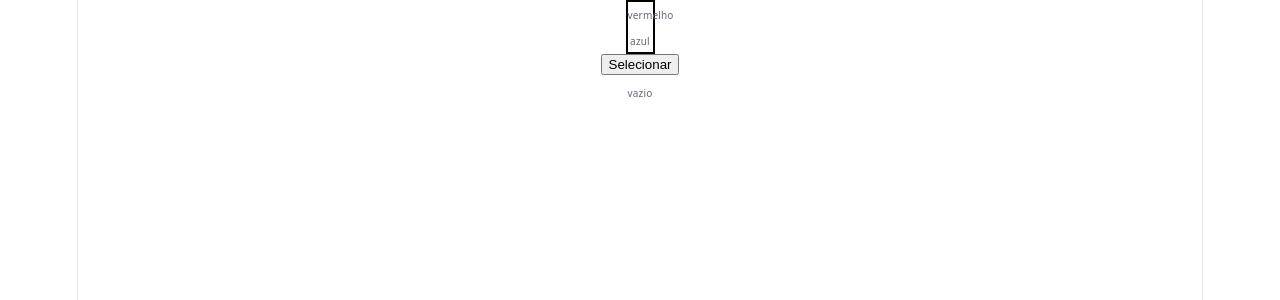
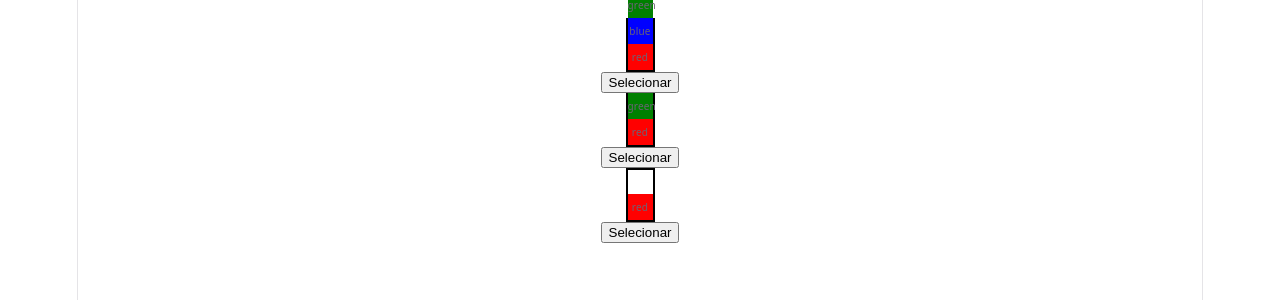
Before and after one commit to ufjf-dcc207/ufjf-dcc207-2026-3-a-atv10-mateussalamargo, a React (Vite) app: page / in a window 1280 px wide. Shown: the top 300 px of the page. Built offline with nearby package versions, Linux system fonts and the light colour scheme.

Commit message:
Tentativa de desenhar a garrafa na tela

```diff
--- a/src/App.tsx
+++ b/src/App.tsx
@@ -4,20 +4,20 @@ import type { GarrafaType } from './Types'
 
 const grupo:Array<GarrafaType> = [
   {
-    cores: ["vermelho","azul","verde","vazio"]
+    cores: ["red","blue","green",""]
   },
   {
-    cores: ["vermelho","verde","vazio","vazio"]
+    cores: ["red","green","",""]
   },
   {
-    cores: ["vermelho","vazio","vazio","vazio"]
+    cores: ["red","","",""]
   },
 ]
 
 export default function App() {
   return (
     <>
-      <Garrafa cores={["vermelho","azul","verde","vazio"]}/>
+      <dl>{grupo.map(cores => <Garrafa cores={cores}/>)}</dl>
     </>
   )
 }
--- a/src/Garrafa.css
+++ b/src/Garrafa.css
@@ -1,6 +1,6 @@
 .cores {
     display: flex;
-    flex-direction: column;
+    flex-direction: column-reverse;
     border: 2px black solid;
     width: 25px;
     height: 50px;
@@ -16,3 +16,15 @@
 p {
     font-size: 10px;
 }
+
+.red {
+    background-color: red;
+}
+
+.blue {
+    background-color: blue;
+}
+
+.green {
+    background-color: green;
+}
--- a/src/Garrafa.tsx
+++ b/src/Garrafa.tsx
@@ -2,7 +2,7 @@ import type { GarrafaType } from "./Types"
 import './Garrafa.css'
 
 type GarrafaProps = {
-    cores: Array<String>;
+    cores: GarrafaType;
 }
 
 export default function Garrafa({cores}:GarrafaProps) {
@@ -10,7 +10,7 @@ export default function Garrafa({cores}:GarrafaProps) {
         <>
             <div className="garrafa">
                 <div className="cores">
-                    {cores.map(cor => <p>{cor}</p>)}
+                    {cores.cores.map(cor => <p className={cor}>{cor}</p>)}
                 </div>
                 <button className="botao">Selecionar</button>
             </div>
```
